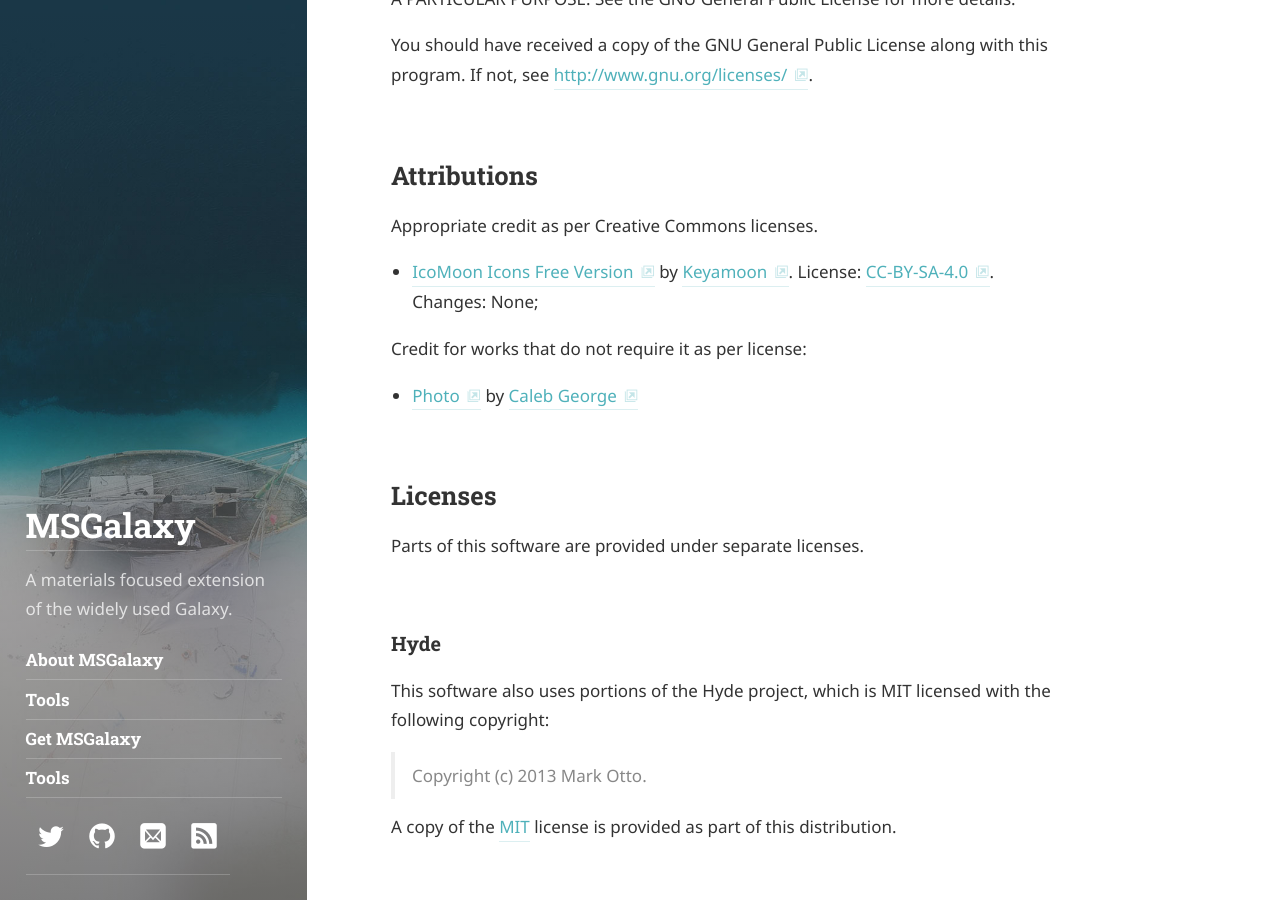
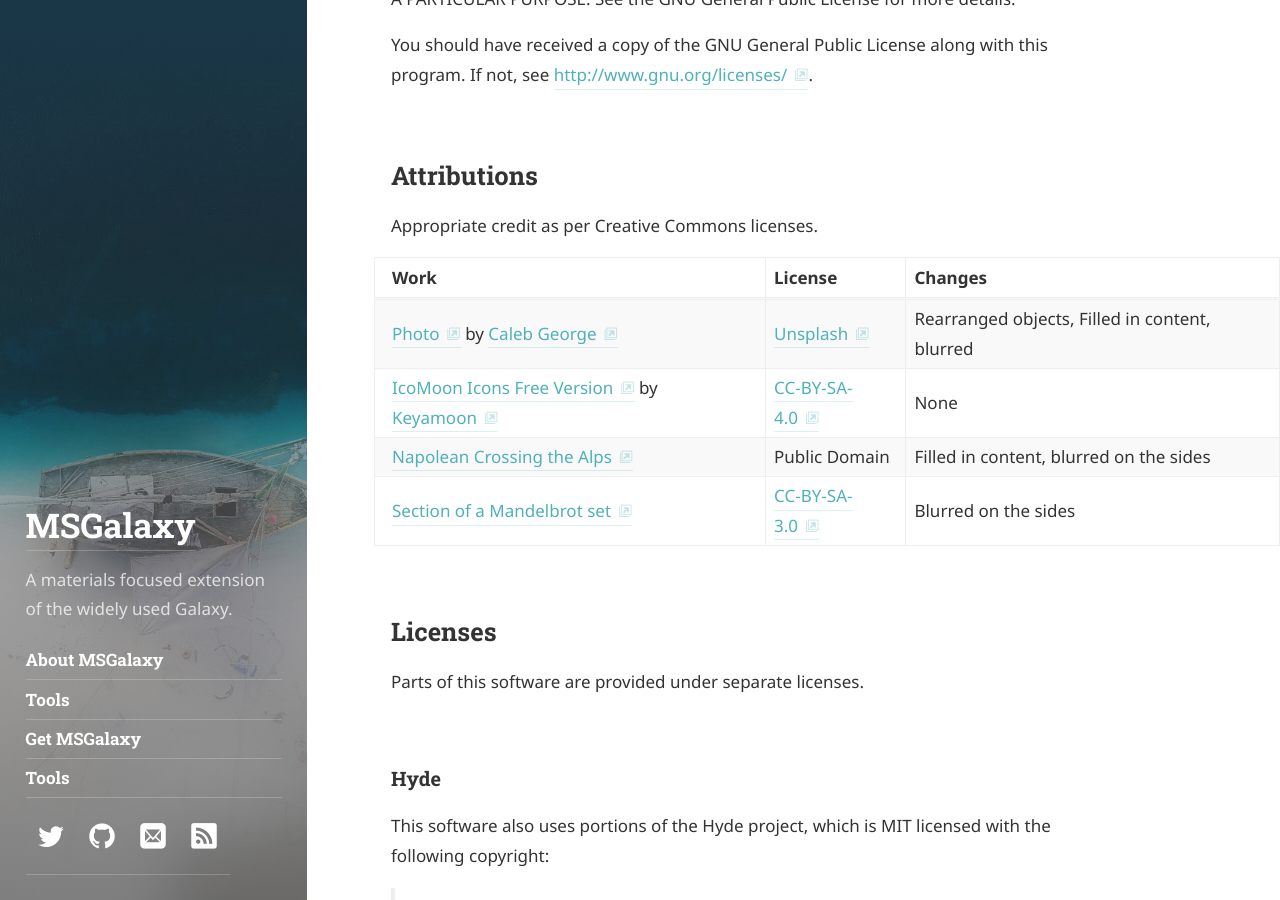
Before and after one commit to MSGalaxyProject/MSGalaxyHub, a Jekyll site: the page built from NOTICE.md, in a window 1280 px wide and 900 px high, scrolled down 410 px. Built offline with Jekyll 4.4.1, drawn with Linux system fonts in a browser that asks for light colours; some web fonts are replaced.

Commit message:
Commit #1

```diff
--- a/Gemfile
+++ b/Gemfile
@@ -24,7 +24,7 @@ group :jekyll_plugins do
   gem "jekyll-paginate", "~> 1.1"
   # gem "jekyll-readme-index", "~> 0.1"
   # gem "jekyll-redirect-from", "~> 0.12"
-  gem "jekyll-relative-links", git: "git@github.com:qwtel/jekyll-relative-links.git", branch: "fix"
+  gem "jekyll-relative-links", "~> 0.5"
   gem "jekyll-seo-tag", "~> 2.3"
   gem "jekyll-sitemap", "~> 1.1"
   # gem "jekyll-titles-from-headings", "~> 0.4"
--- a/NOTICE.md
+++ b/NOTICE.md
@@ -21,14 +21,12 @@ along with this program.  If not, see <http://www.gnu.org/licenses/>.
 ## Attributions
 Appropriate credit as per Creative Commons licenses.
 
-* [IcoMoon Icons Free Version](https://icomoon.io/#icons-icomoon)
-  by [Keyamoon](http://keyamoon.com/).
-  License: [CC-BY-SA-4.0]. Changes: None;
-
-Credit for works that do not require it as per license:
-
-* [Photo](https://unsplash.com/photos/AtvuPUenaeI?utm_source=unsplash&utm_medium=referral&utm_content=creditCopyText)
-  by [Caleb George](http://www.caleb-morris.com/)
+| Work                                                   | License        | Changes
+|:-------------------------------------------------------|:---------------|:-
+| [Photo][ph] by [Caleb George][cg]                      | [Unsplash]     | Rearranged objects, Filled in content, blurred
+| [IcoMoon Icons Free Version][11] by [Keyamoon][12]     | [CC-BY-SA-4.0] | None
+| [Napolean Crossing the Alps][21]                       | Public Domain  | Filled in content, blurred on the sides
+| [Section of a Mandelbrot set][31]                      | [CC-BY-SA-3.0] | Blurred on the sides
 
 ## Licenses
 Parts of this software are provided under separate licenses.
@@ -234,7 +232,16 @@ which is MIT licensed with the following copyright
 
 A copy of the [MIT] license is provided as part of this distribution.
 
+[11]: https://icomoon.io/#icons-icomoon
+[12]: http://keyamoon.com/
+[21]: https://en.wikipedia.org/wiki/Napoleon_Crossing_the_Alps#/media/File:Jacques_Louis_David_-_Bonaparte_franchissant_le_Grand_Saint-Bernard,_20_mai_1800_-_Google_Art_Project.jpg
+[31]: https://en.wikipedia.org/wiki/Benoit_Mandelbrot#/media/File:Mandel_zoom_08_satellite_antenna.jpg
+[ph]: https://unsplash.com/photos/AtvuPUenaeI?utm_source=unsplash&utm_medium=referral&utm_content=creditCopyText
+[cg]: http://www.caleb-morris.com/
+
 [MIT]: licenses/MIT.md
 [GPL-3.0]: licenses/GPL-3.0.md
 [Apache-2.0]: licenses/Apache-2.0.md
 [CC-BY-SA-4.0]: https://creativecommons.org/licenses/by-sa/4.0/
+[CC-BY-SA-3.0]: https://creativecommons.org/licenses/by-sa/3.0/
+[Unsplash]: https://unsplash.com/license
--- a/_config.yml
+++ b/_config.yml
@@ -13,7 +13,7 @@ url:                   https://domain.tld
 
 # Set to '' when hosting on GitHub Pages, like `//<username>.github.io`.
 # Set to '/<reponame>' when using the `gh-pages` branch of a repository.
-baseurl:               /MSGalaxyHub
+baseurl:               /MSGalaxy
 
 # A short description of the page used for the meta description tag.
 description:           >
--- a/index.html
+++ b/index.html
@@ -1,4 +1,7 @@
 ---
 layout: blog
 title: Home
+description: >
+  The official Hydejack blog. Version updates, example content and how-to guides on how to blog with Jekyll.
+  Open `index.html` to edit this text.
 ---
```
Also changed, not shown: about.md (+0 -6 lines), package.json (+14 -13 lines), CHANGELOG.md, Gemfile.lock, README.md, 1 other file.
